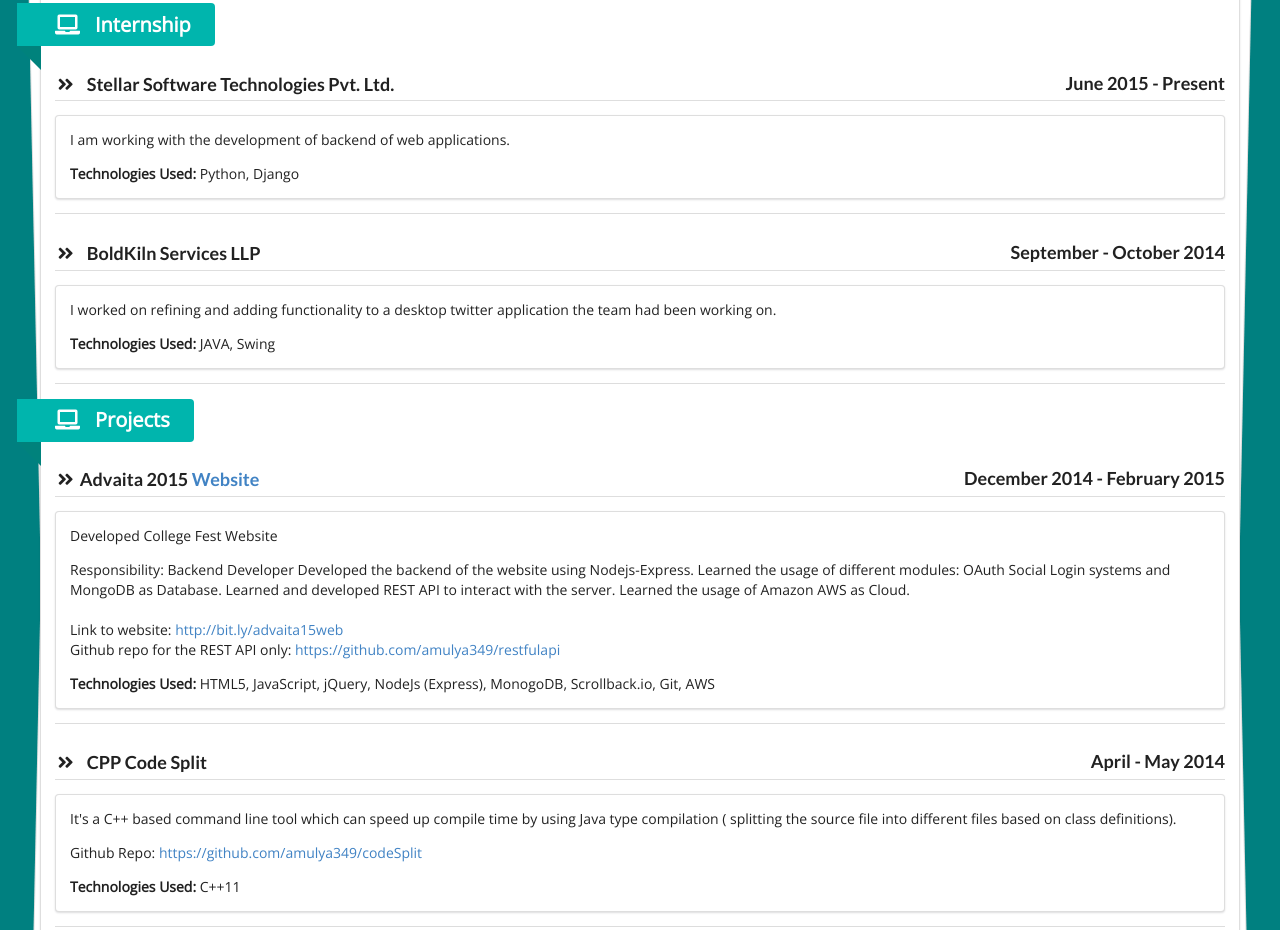
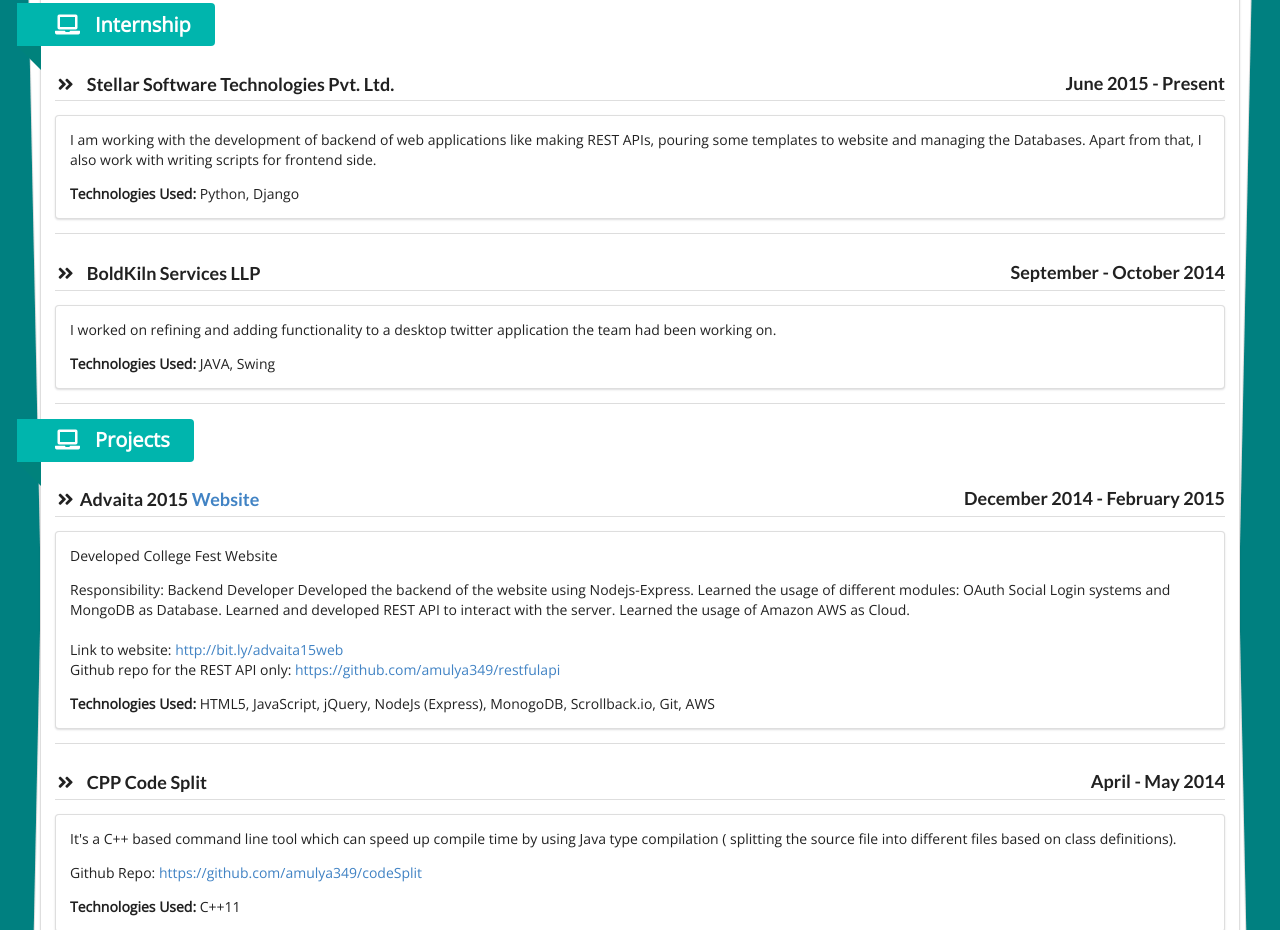
Before and after one commit to amulya349/amulya349.github.io, a website: page index.html in a window 1280 px wide. Shown: the part 1216-2146 px from the top of the page. Drawn offline with nearby package versions, Linux system fonts and the light colour scheme.

Commit message:
Updated internship data

```diff
--- a/index.html
+++ b/index.html
@@ -99,7 +99,7 @@
 				</div>
 			</div>
 			<div class="ui segment">
-				<p>I am working with the development of backend of web applications.</p>
+				<p>I am working with the development of backend of web applications like making REST APIs, pouring some templates to website and managing the Databases. Apart from that, I also work with writing scripts for frontend side. </p>
 
 				<p><b>Technologies Used:</b> Python, Django</p>
 			</div>
```
